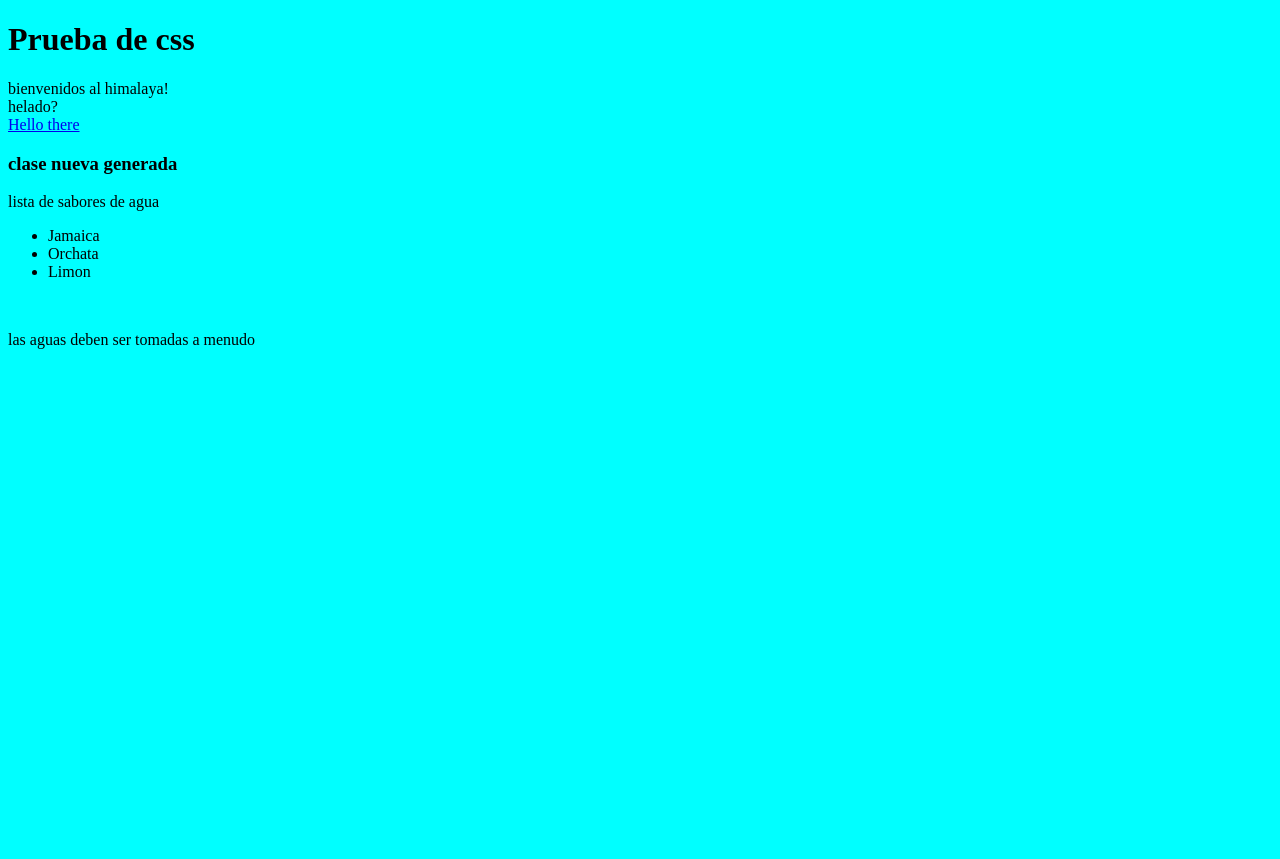
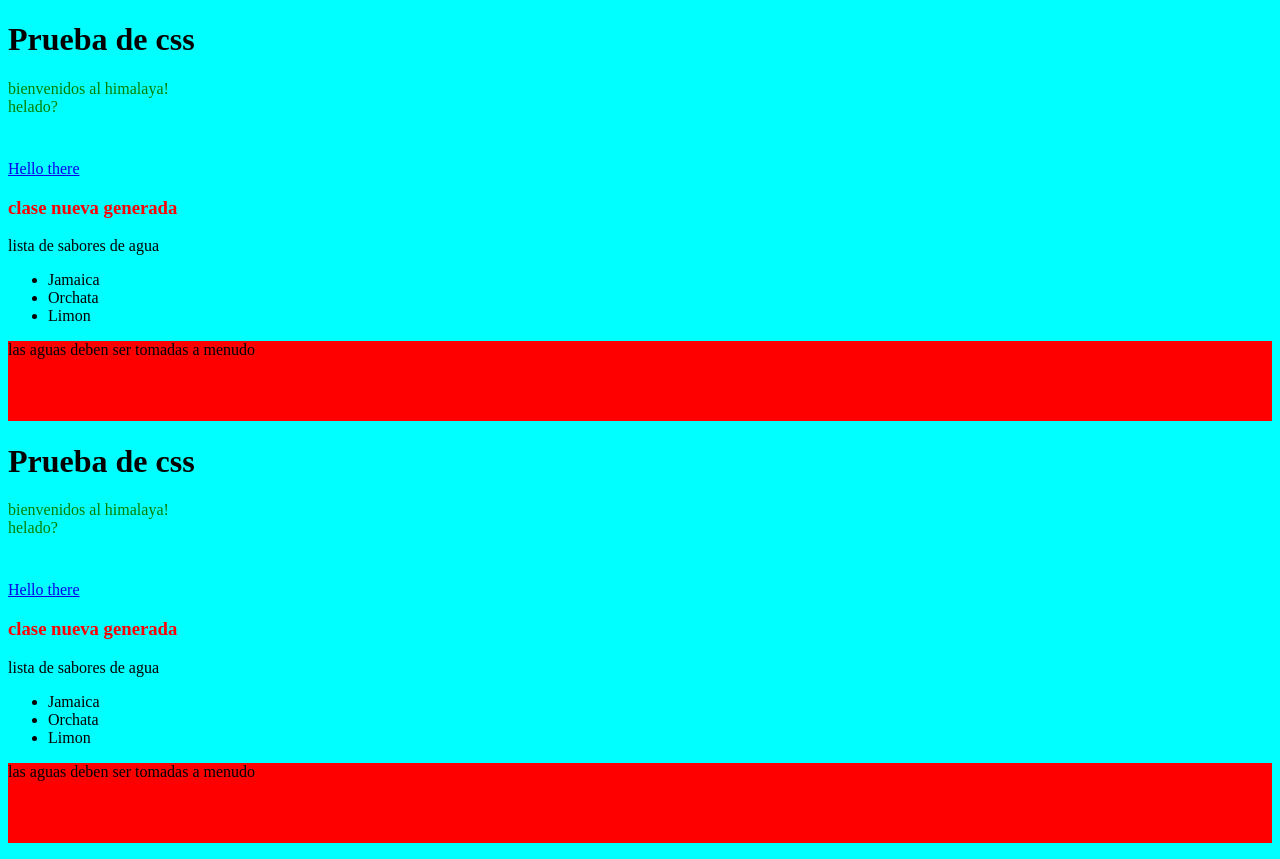
Before and after one commit to osvitaker/pwosviindividual, a plain HTML site: page index.html in a window 1280 px wide. Before the commit the page ends 800 px from the top, so only its background shows below. Drawn offline with Linux system fonts and the light colour scheme.

Commit message:
guardado

```diff
--- a/estilo.css
+++ b/estilo.css
@@ -1,7 +1,21 @@
 ul+p{
-    width:"100%";
-    height:"80px";
-    background:"red";
-    opacity: 90%;
+    width:100%;
+    height:80px;
+    background:red;
+
 
 }
+#himalaya{
+    width: 100%;
+    height: 80px;
+    color: green;
+}
+.titlex{
+    width: 100%;
+    color:  red;
+
+}
+#wow{
+    color: cyan;
+
+}
--- a/index.html
+++ b/index.html
@@ -21,7 +21,33 @@
   <li>Jamaica</li>
   <li>Orchata</li>
   <li>Limon</li>
-</ul><br>
+</ul>
+<p>las aguas deben ser tomadas a menudo</p>
+</body>
+</html><!DOCTYPE html>
+<html lang="en">
+<head>
+    <meta charset="UTF-8">
+    <meta http-equiv="X-UA-Compatible" content="IE=edge">
+    <meta name="viewport" content="width=device-width, initial-scale=1.0">
+    <title>Inicio</title>
+    <link rel="stylesheet" href="estilo.css">
+</head>
+<body>
+    <h1>Prueba de css</h1>
+    <div id="himalaya">bienvenidos al himalaya!<br>
+    helado?
+<br>
+</div>
+<div><a href="wow">Hello there</a></div>
+
+<h3 class="titlex">clase nueva generada</h3>
+<h!>lista de sabores de agua</h><br>
+<ul>
+  <li>Jamaica</li>
+  <li>Orchata</li>
+  <li>Limon</li>
+</ul>
 <p>las aguas deben ser tomadas a menudo</p>
 </body>
 </html>
```
